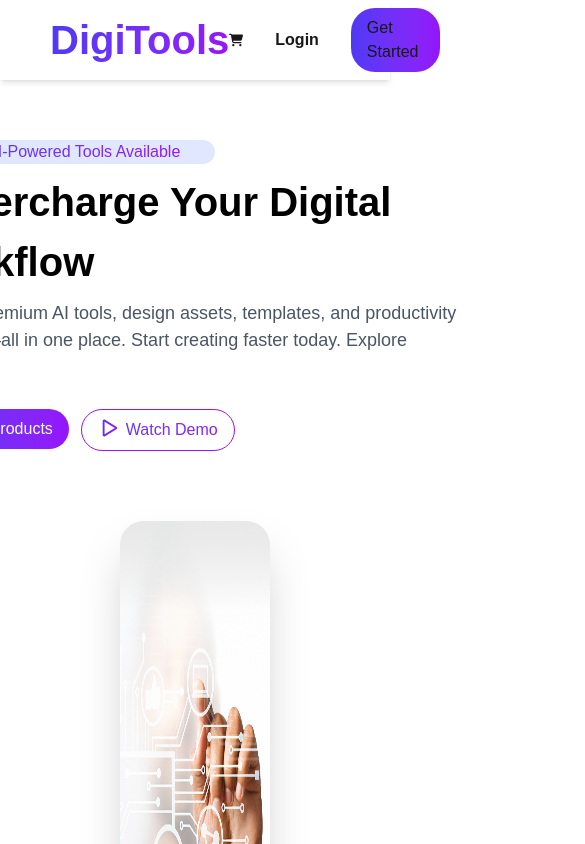
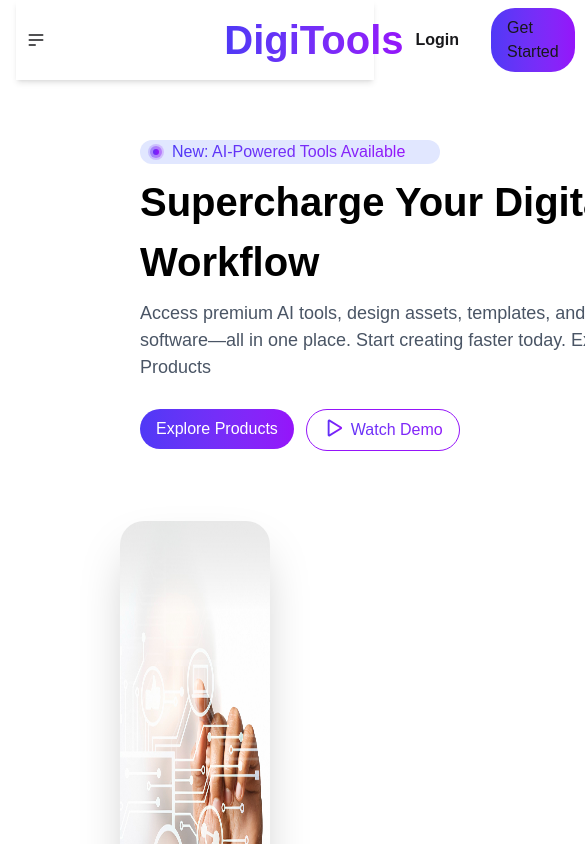
Before and after one commit to coder-minhazulalam/Digitools-Platform, a React (Vite) app: page / in a window 390 px wide. Shown: the top 844 px of the page, 585 px wide, since content can reach past the window. Built offline with nearby package versions, Linux system fonts and the light colour scheme.

Commit message:
Final Commit

```diff
--- a/src/Components/BannerSection/Banner.jsx
+++ b/src/Components/BannerSection/Banner.jsx
@@ -4,7 +4,7 @@ const Banner = () => {
   return (
     <>
 
-    <div className="flex flex-col md:flex-row py-10 gap-[10px] items-center px-30">
+    <div className="flex flex-col justify-center  md:flex-row py-10 gap-[10px] md:items-center px-30">
       <div className="flex flex-col gap-2 w-[600px] p-5 ">
         <div className="flex gap-2 bg-[#E1E7FF] text-[#333] rounded-2xl px-2 w-[300px]">
           <img src="/assets/Group 5.svg" alt="Group 5" />
@@ -49,17 +49,17 @@ const Banner = () => {
     </div>
 
     {/* -------------  */}
-    <div className="p-5 mb-10 mt-10 flex  space-x-15 items-center bg-[#3b2fd6] justify-center py-10">
+    <div className="flex flex-col justify-center items-center mx-auto md:flex-row p-5 mb-10 mt-10  space-x-15 md:items-center bg-[#3b2fd6] md:justify-center py-10">
       <div className="p-10  text-white text-center ">
            <h1 className="text-[45px] font-bold">50K+</h1>
            <p className="text-gray-300 ">Active Users</p>
         </div>
-      <div className=" h-13 w-[1px] bg-gray-300"></div>
+      <div className="hidden md:block h-13 w-[1px] bg-gray-300"></div>
         <div className="p-10 text-white text-center ">
            <h1 className="text-[45px] font-bold">200+</h1>
            <p className="text-gray-300 ">Premium Tools</p>
         </div>
-      <div className=" h-13 w-[1px] bg-gray-300"></div>
+      <div className="hidden md:block h-13 w-[1px] bg-gray-300"></div>
         <div className="p-10 text-white text-center">
            <h1 className="text-[45px] font-bold">4.9</h1>
            <p className="text-gray-300 ">Rating</p>
--- a/src/Components/CardItems/CardData.jsx
+++ b/src/Components/CardItems/CardData.jsx
@@ -4,7 +4,7 @@ import AllCardInfo from './AllCardInfo';
 const CardData = ({productsData , cartItems, setCartItems}) => {
 
     return (
-        <div className='grid grid-cols-3 p-10 gap-3'>
+        <div className='grid grid-cols-1 md:grid-cols-3 p-10 gap-3'>
         {
             productsData.map((items) => <AllCardInfo key={items.id} items={items} cartItems={cartItems} setCartItems={setCartItems}></AllCardInfo>)
         }
--- a/src/Components/Footer/StepForAccount.jsx
+++ b/src/Components/Footer/StepForAccount.jsx
@@ -10,7 +10,7 @@ const StepForAccount = () => {
         </p>
       </div>
 
-      <div className="h-[300px]  mt-15 mb-20 flex flex-row space-x-5 items-center justify-center mx-auto">
+      <div className="h-[300px] mt-100 md:mt-15 mb-20 space-y-10 md:space-y-0 flex flex-col md:flex-row space-x-5 items-center justify-center mx-auto">
         <div
           className="h-full relative flex flex-col items-center justify-center border border-solid border-amber-300 shadow-2xl
              rounded-2xl space-y-3 p-10"
@@ -68,14 +68,14 @@ const StepForAccount = () => {
 
       {/* ........................................... */}
 
-      <div className="mt-15 text-center">
+      <div className="mt-100 mb-100 md:mb-0 md:mt-15 text-center">
         <h1 className="text-[40px] font-bold">Simple, Transparent Pricing</h1>
         <p className="text-[16px] text-gray-400">
           Choose the plan that fits your needs. Upgrade or downgrade anytime.
         </p>
       </div>
 
-      <div className="h-[450px]  mt-15 mb-20 flex flex-row space-x-10 items-center justify-center mx-auto">
+      <div className="h-[450px] mt-150 md:mt-15 space-y-10 md:space-y-0 mb-20 flex flex-col md:flex-row space-x-10 items-center justify-center mx-auto">
         <div className="h-full w-[350px] relative flex flex-col items-start justify-center  shadow-2xl rounded-2xl space-y-5 px-15 py-8">
           <h1 className="text-[30px] font-bold">Starter</h1>
           <p>Perfect for getting started</p>
@@ -159,7 +159,7 @@ const StepForAccount = () => {
 
       {/* ............................................... */}
 
-      <div className="text-center flex flex-col items-center justify-center  bg-gradient-to-r from-[#4F39F6] to-[#9514FA] p-10">
+      <div className="text-center mt-150 md:mt-10 flex flex-col items-center justify-center  bg-gradient-to-r from-[#4F39F6] to-[#9514FA] p-10">
         <div className="mt-15 text-center">
           <h1 className="text-[40px] font-bold">
             Ready to Transform Your Workflow?
--- a/src/Components/Navbar/Navbar.jsx
+++ b/src/Components/Navbar/Navbar.jsx
@@ -4,14 +4,45 @@ import { FaCartShopping } from "react-icons/fa6";
 
 const Navbar = () => {
   return (
-    <div className="flex px-[50px] sticky  top-0 justify-between items-center  py-2 bg-white shadow-md z-50">
+    <div
+      className="w-11/12 md:w-full flex px-0 mx-auto md:m-0 md:px-[50px] sticky  top-0 justify-between items-center  py-2 bg-white
+     shadow-md z-50"
+    >
+      {/*  */}
+
+      <div className="dropdown md:hidden">
+        <div tabIndex={0} role="button" className="btn btn-ghost btn-circle">
+          <svg
+            xmlns="http://www.w3.org/2000/svg"
+            className="h-5 w-5"
+            fill="none"
+            viewBox="0 0 24 24"
+            stroke="currentColor"
+          >
+            <path
+              strokeLinecap="round"
+              strokeLinejoin="round"
+              strokeWidth="2"
+              d="M4 6h16M4 12h16M4 18h7"
+            />
+          </svg>
+        </div>
+
+        <ul className=" bg-white rounded-box w-52">
+          <li>
+            <NavItems />
+          </li>
+        </ul>
+      </div>
+
+      {/*  */}
       <h1 className="text-[40px] font-bold bg-gradient-to-r from-[#4F39F6] to-[#9514FA] bg-clip-text text-transparent">
         DigiTools
       </h1>
-      <NavItems></NavItems>
+      <NavItems className="md:block"></NavItems>
 
       <div className="flex gap-5 items-center">
-        <FaCartShopping className="h-[20px] w-[20px]" />
+        <FaCartShopping className="hidden md:block h-[20px] w-[20px]" />
 
         <a
           href="/Login"
```
Also changed, not shown: 1 other file (tests, documents, lock files or other folders).
